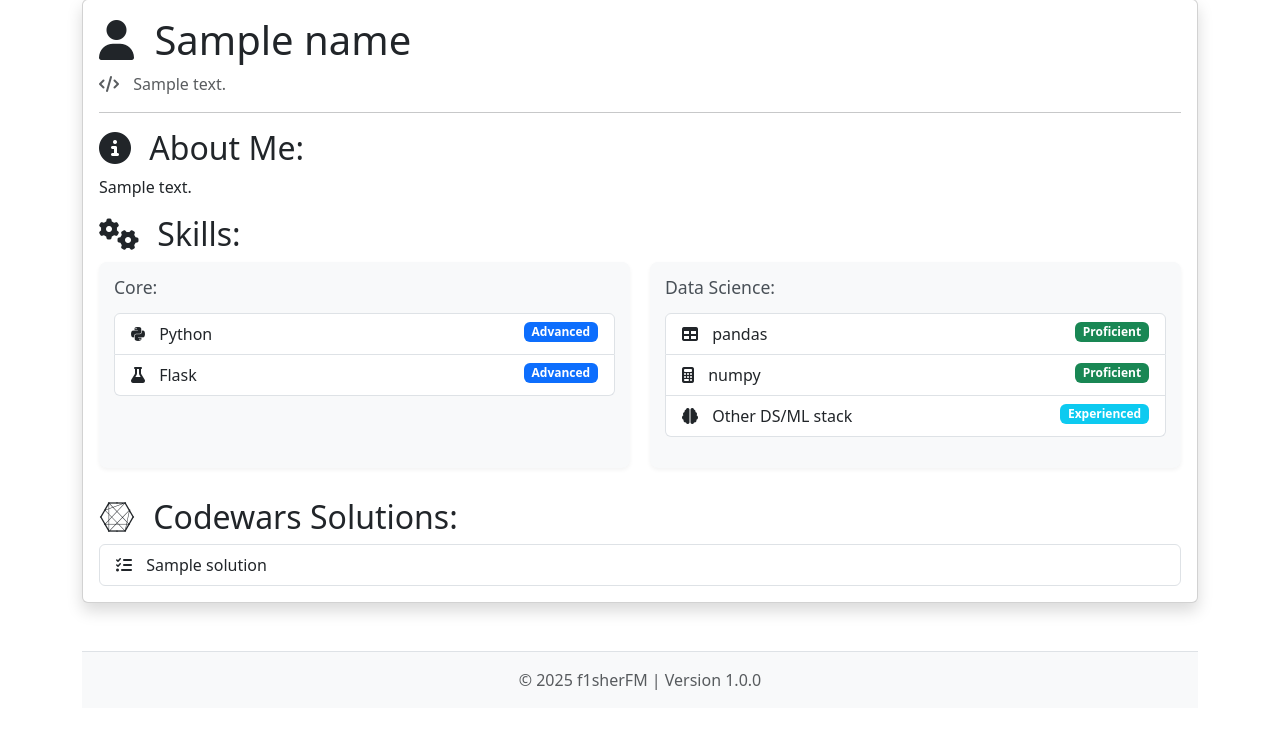
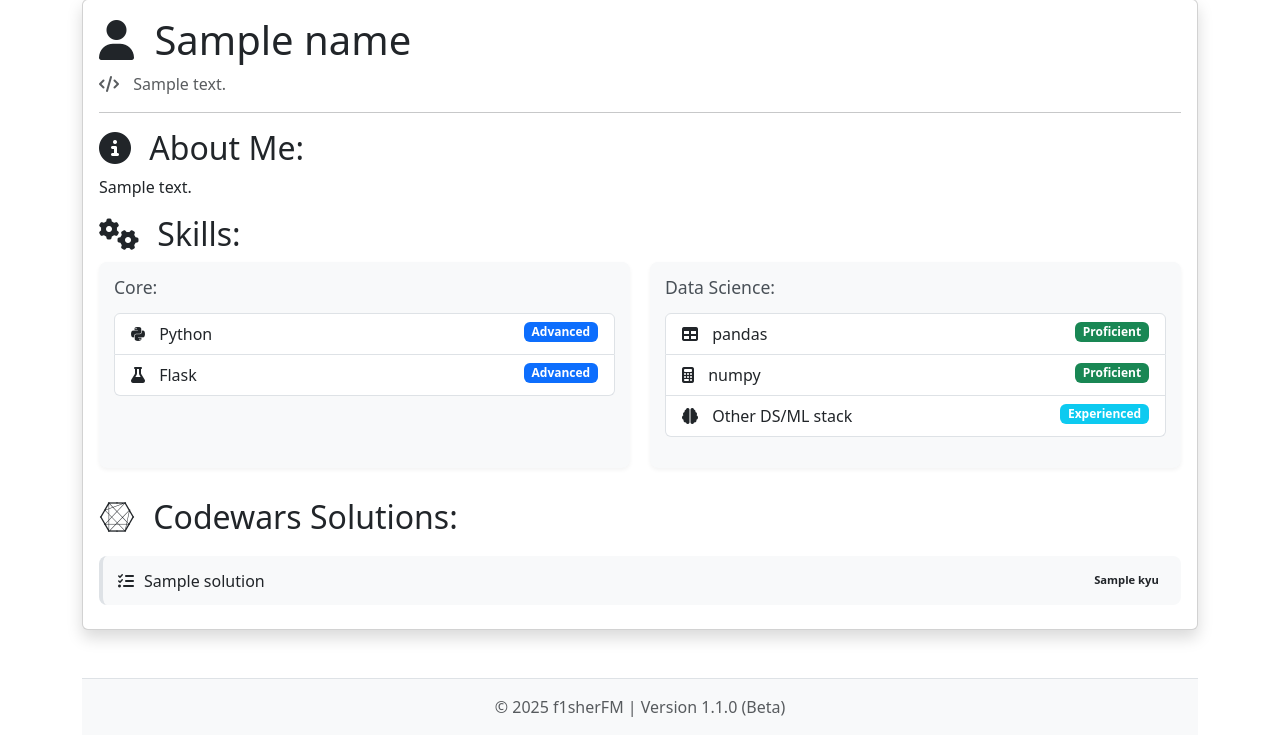
Before and after one commit to f1sherFM/CodeResume, a Flask app: template templates/index.html in a window 1280 px wide. Shown: the part 49-800 px from the top of the page. Run offline with Flask 2, Linux system fonts and the light colour scheme; the template is opened without the code that fills it: most values are stand-ins (such as "Sample title", 1, 10 or a date in 2020).

Commit message:
Update 1.1.2

```diff
--- a/templates/index.html
+++ b/templates/index.html
@@ -27,6 +27,51 @@
             margin-bottom: 15px;
             font-size: 1.1rem;
         }
+
+        /* Стили для списка задач Codewars */
+        .codewars-list {
+            margin-top: 20px;
+        }
+        .task-item {
+            display: flex;
+            justify-content: space-between;
+            align-items: center;
+            padding: 12px 15px;
+            border-radius: 8px;
+            margin-bottom: 8px;
+            transition: all 0.3s ease;
+            background-color: #f8f9fa;
+            border-left: 4px solid #dee2e6;
+        }
+        .task-item:hover {
+            background-color: #e9ecef;
+            transform: translateX(5px);
+        }
+        .task-title {
+            display: flex;
+            align-items: center;
+            font-weight: 500;
+        }
+        .kyu-badge {
+            font-size: 0.7rem;
+            font-weight: 700;
+            padding: 0.35em 0.65em;
+            border-radius: 50rem;
+            min-width: 50px;
+            text-align: center;
+        }
+
+        /* Цвета для разных уровней kyu */
+        .kyu-1 { background-color: #000000; color: white; }
+        .kyu-2 { background-color: #6a0dad; color: white; }
+        .kyu-3 { background-color: #0077b6; color: white; }
+        .kyu-4 { background-color: #0096c7; color: white; }
+        .kyu-5 { background-color: #00b4d8; color: black; }
+        .kyu-6 { background-color: #ff5400; color: white; }
+        .kyu-7 { background-color: #ff9e00; color: black; }
+        .kyu-8 { background-color: #6c757d; color: white; }
+        .kyu-beta { background-color: #e63946; color: white; }
+        .kyu-unknown { background-color: #adb5bd; color: black; }
     </style>
 </head>
 <body class="container mt-5">
@@ -76,13 +121,16 @@
             </div>
 
             <h2><i class="fab fa-connectdevelop icon-title"></i> Codewars Solutions:</h2>
-            <div class="list-group">
+            <div class="codewars-list">
                 {% for solution in solutions %}
-                    <a
-                        href="{{ url_for('show_solution', solution_id=solution.id) }}"
-                        class="list-group-item list-group-item-action"
-                    >
+                    <a href="{{ url_for('show_solution', solution_id=solution.id) }}"
+                       class="task-item text-decoration-none text-dark">
+                        <div class="task-title">
                             <i class="fas fa-tasks icon-title"></i> {{ solution.title }}
+                        </div>
+                        <span class="kyu-badge kyu-{{ solution.kyu|replace('kyu','')|replace('beta','beta')|default('unknown', true) }}">
+                            {{ solution.kyu }}
+                        </span>
                     </a>
                 {% endfor %}
             </div>
@@ -91,8 +139,8 @@
 
     <footer class="mt-5 py-3 text-center text-muted">
         <div class="container">
-            <p class="mb-0">
-                &copy; 2025 f1sherFM | Version 1.0.0
+            <p class="mb-0" style="font-size: 1em !important;">
+                &copy; 2025 f1sherFM | Version 1.1.0 (Beta)
             </p>
         </div>
     </footer>
```
Lines whose indentation alone changed are shown as unchanged.
